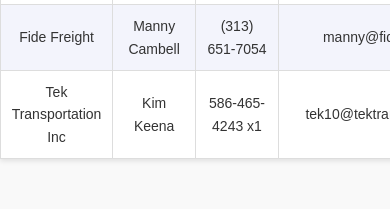
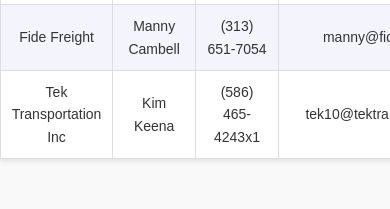
Before and after one commit to AlexT-ALT/References-list, a plain HTML site: page index.html in a window 390 px wide. Shown: the part 394-603 px from the top of the page. Drawn offline with Linux system fonts and the light colour scheme.

Commit message:
corrected phone

```diff
--- a/index.html
+++ b/index.html
@@ -119,7 +119,7 @@
             <tr>
                 <td>Tek Transportation Inc</td>
                 <td>Kim Keena</td>
-                <td>586-465-4243 x1</td>
+                <td>(586) 465-4243x1</td>
                 <td>tek10@tektransportation.com</td>
             </tr>
         </tbody>
```
